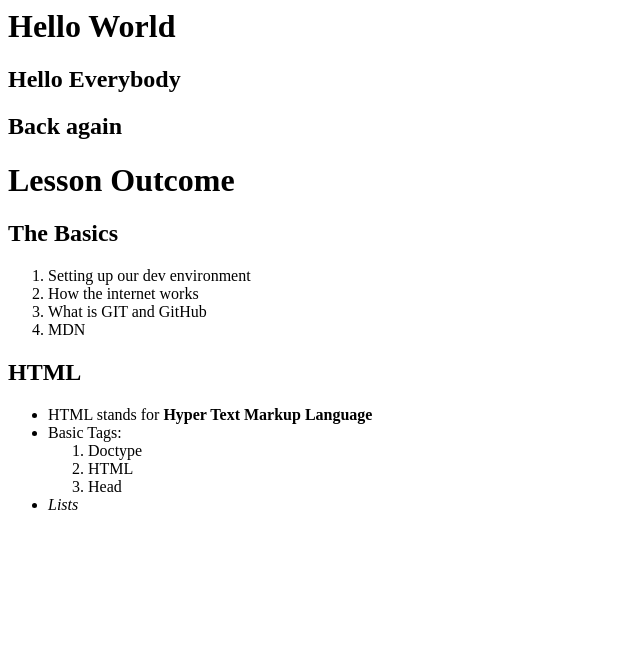
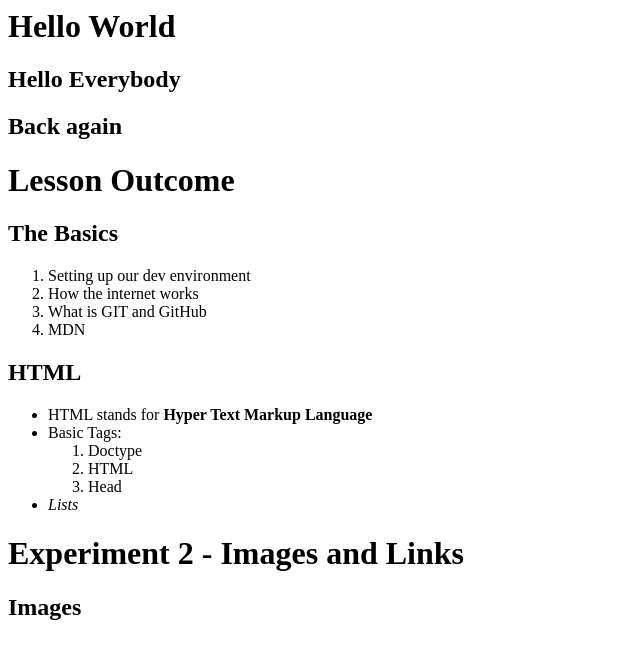
Before and after one commit to eamonnmif18/eamonnmif18, a plain HTML site: page index.html in a window 1280 px wide. Shown: the whole page, without its empty margins (0-640 px from the left). Drawn offline with Linux system fonts and the light colour scheme.

Commit message:
Update index.html

```diff
--- a/index.html
+++ b/index.html
@@ -36,3 +36,6 @@
 </ul>
 </body>
 </html>
+
+<h1>Experiment 2 - Images and Links</h1>
+<h2>Images</h2>
```
